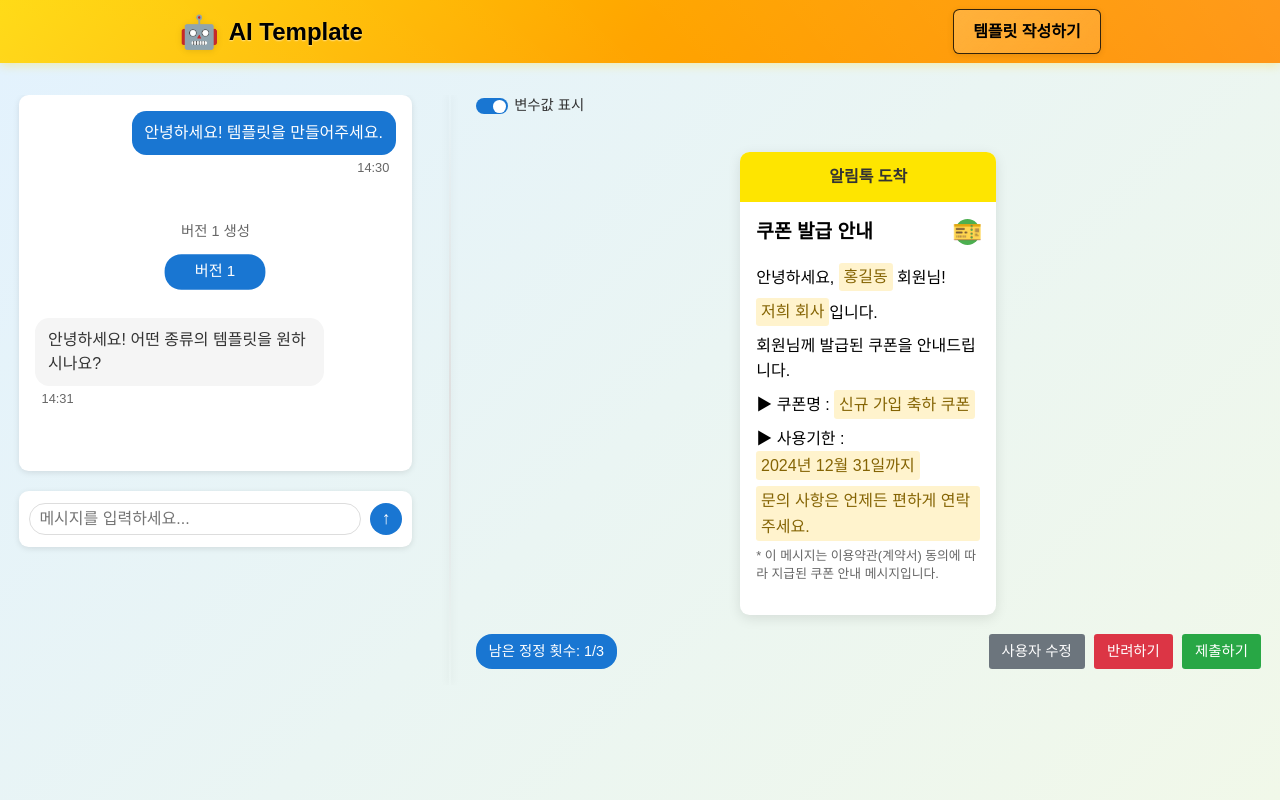
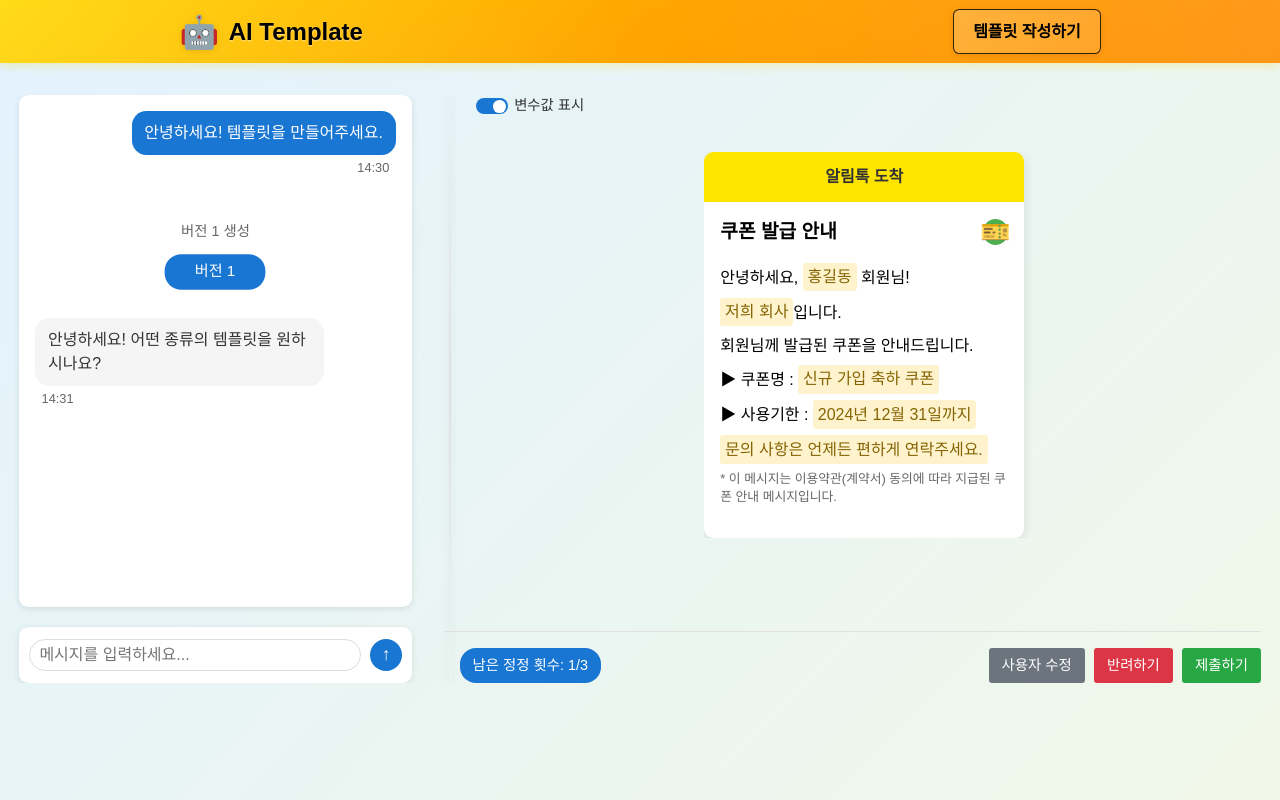
Before and after one commit to Kernel180-BE12/final_6team_pls_jober, a Vue app in the folder front/: page /template/result in a window 1280 px wide. Built offline with nearby package versions, Linux system fonts and the light colour scheme; what @tanstack/vue-query would draw is missing.

Commit message:
refactor: 전반적인 스타일링 수적
- px -> rem 수정
- 전체 화면에 스크롤 나오는거 수정 (vw, overflow : auto 사용)
- templateResultView 버튼 위치들, 미리보기 등 구조 수정

```diff
--- a/front/src/components/KakaoPreviewComponent.vue
+++ b/front/src/components/KakaoPreviewComponent.vue
@@ -188,8 +188,7 @@ const cancelEditing = () => {
   border-radius: 0.6rem;
   overflow: hidden;
   box-shadow: 0 0.2rem 0.8rem rgba(0, 0, 0, 0.1);
-  width: 16rem;
-  max-width: 16rem;
+  width: 20rem;
   flex-shrink: 0;
   align-self: center;
 }
--- a/front/src/views/TemplateResultView.vue
+++ b/front/src/views/TemplateResultView.vue
@@ -337,6 +337,7 @@ const selectVersion = (versionNumber: number) => {
 </script>
 
 <style scoped>
+/* 전체 컨테이너 스타일 */
 .template-result-container {
   min-height: 100vh;
   display: flex;
@@ -344,6 +345,7 @@ const selectVersion = (versionNumber: number) => {
   position: relative;
 }
 
+/* 메인 콘텐츠 영역 */
 .main-content {
   flex: 1;
   background: linear-gradient(135deg, #E3F2FD 0%, #F1F8E9 100%);
@@ -351,6 +353,7 @@ const selectVersion = (versionNumber: number) => {
   overflow: auto;
 }
 
+/* 콘텐츠 래퍼 */
 .content-wrapper {
   max-width: 1400px;
   margin: 0 auto;
@@ -358,6 +361,7 @@ const selectVersion = (versionNumber: number) => {
   overflow-x: hidden;
 }
 
+/* 좌우 분할 레이아웃 */
 .split-layout {
   display: flex;
   gap: 0;
@@ -366,6 +370,7 @@ const selectVersion = (versionNumber: number) => {
   min-width: 50rem;
 }
 
+/* 분할선 스타일 */
 .split-layout::after {
   content: '';
   position: absolute;
@@ -377,41 +382,73 @@ const selectVersion = (versionNumber: number) => {
   box-shadow: 0 0 0.5rem rgba(0, 0, 0, 0.1);
 }
 
+/* 왼쪽 패널 (채팅 영역) */
 .left-panel {
   flex: 1;
   display: flex;
   flex-direction: column;
   gap: 1.2rem;
   padding-right: 2rem;
-  min-width: 20rem;
+  width: 20rem;
 }
 
+/* 오른쪽 패널 (미리보기 영역) */
 .right-panel {
   flex: 2;
   display: flex;
   flex-direction: column;
   gap: 1.2rem;
   padding-left: 2rem;
-  min-width: 16rem;
-  overflow: auto;
+  width: 20rem;
+  overflow: hidden;
+  position: relative;
 }
 
+/* 미리보기와 사이드바 컨테이너 */
 .preview-and-sidebar-container {
   display: flex;
   gap: 1rem;
   transition: transform 0.3s ease;
   align-self: center;
+  max-height: 70vh;
+  overflow: hidden;
+  margin-bottom: 1rem;
 }
 
+/* 반려 사이드바가 열렸을 때의 상태 */
 .preview-and-sidebar-container.with-rejection-sidebar {
   transform: translateX(1rem);
 }
 
+/* 카카오톡 미리보기 래퍼 */
 .kakao-preview-wrapper {
   flex-shrink: 0;
   align-self: center;
+  max-height: 70vh;
+  overflow-y: auto;
+  padding-right: 0.5rem;
 }
 
+/* 스크롤바 스타일링 */
+.kakao-preview-wrapper::-webkit-scrollbar {
+  width: 0.4rem;
+}
+
+.kakao-preview-wrapper::-webkit-scrollbar-track {
+  background: #f1f1f1;
+  border-radius: 0.2rem;
+}
+
+.kakao-preview-wrapper::-webkit-scrollbar-thumb {
+  background: #c1c1c1;
+  border-radius: 0.2rem;
+}
+
+.kakao-preview-wrapper::-webkit-scrollbar-thumb:hover {
+  background: #a8a8a8;
+}
+
+/* 반려 사이드바 패널 */
 .rejection-sidebar-panel {
   width: 14rem;
   max-width: 14rem;
@@ -419,12 +456,14 @@ const selectVersion = (versionNumber: number) => {
   z-index: 10;
 }
 
+/* 변수값 표시 토글 */
 .variables-toggle {
   display: flex;
   justify-content: flex-start;
   margin-bottom: 1rem;
 }
 
+/* 토글 라벨 */
 .toggle-label {
   display: flex;
   align-items: center;
@@ -438,6 +477,7 @@ const selectVersion = (versionNumber: number) => {
   display: none;
 }
 
+/* 토글 슬라이더 */
 .toggle-slider {
   width: 2rem;
   height: 1rem;
@@ -447,6 +487,7 @@ const selectVersion = (versionNumber: number) => {
   transition: background-color 0.2s ease;
 }
 
+/* 토글 슬라이더 내부 원형 버튼 */
 .toggle-slider:before {
   content: '';
   position: absolute;
@@ -459,14 +500,17 @@ const selectVersion = (versionNumber: number) => {
   transition: transform 0.2s ease;
 }
 
+/* 토글 활성화 상태 */
 .toggle-label input:checked + .toggle-slider {
   background-color: #1976d2;
 }
 
+/* 토글 활성화 시 슬라이더 버튼 이동 */
 .toggle-label input:checked + .toggle-slider:before {
   transform: translateX(1rem);
 }
 
+/* 메시지 버블 */
 .message-bubble {
   background-color: #f5f5f5;
   padding: 1rem;
@@ -481,12 +525,14 @@ const selectVersion = (versionNumber: number) => {
   margin: 0.4rem 0;
 }
 
+/* 버전 버튼 컨테이너 */
 .version-button {
   display: flex;
   gap: 0.6rem;
   justify-content: center;
 }
 
+/* 버전 버튼 기본 스타일 */
 .btn-version {
   background-color: #666;
   color: white;
@@ -499,6 +545,7 @@ const selectVersion = (versionNumber: number) => {
   max-width: 6rem;
 }
 
+/* 수정된 버전 버튼 스타일 */
 .btn-version-modified {
   background-color: #28a745;
   color: white;
@@ -516,6 +563,7 @@ const selectVersion = (versionNumber: number) => {
   background-color: #218838;
 }
 
+/* 템플릿 설명 */
 .template-description {
   background-color: #f8f9fa;
   padding: 1rem;
@@ -533,17 +581,19 @@ const selectVersion = (versionNumber: number) => {
 
 
 
-/* 채팅 관련 스타일 */
+/* ===== 채팅 관련 스타일 ===== */
+/* 채팅 이력 컨테이너 */
 .chat-history-container {
   background-color: white;
   border-radius: 0.6rem;
   padding: 1rem;
-  height: 23.5rem;
+  height: 32rem;
   box-shadow: 0 0.1rem 0.4rem rgba(0, 0, 0, 0.1);
   display: flex;
   flex-direction: column;
 }
 
+/* 채팅 이력 목록 */
 .chat-history {
   display: flex;
   flex-direction: column;
@@ -552,20 +602,24 @@ const selectVersion = (versionNumber: number) => {
   overflow-y: auto;
 }
 
+/* 개별 채팅 메시지 */
 .chat-message {
   display: flex;
   flex-direction: column;
   gap: 0.2rem;
 }
 
+/* 사용자 메시지 정렬 */
 .chat-message.user {
   align-items: flex-end;
 }
 
+/* 봇 메시지 정렬 */
 .chat-message.bot {
   align-items: flex-start;
 }
 
+/* 메시지 내용 스타일 */
 .message-content {
   padding: 0.6rem 0.8rem;
   border-radius: 0.9rem;
@@ -573,32 +627,38 @@ const selectVersion = (versionNumber: number) => {
   word-wrap: break-word;
 }
 
+/* 사용자 메시지 배경색 */
 .chat-message.user .message-content {
   background-color: #1976d2;
   color: white;
 }
 
+/* 봇 메시지 배경색 */
 .chat-message.bot .message-content {
   background-color: #f5f5f5;
   color: #333;
 }
 
+/* 메시지 시간 표시 */
 .message-time {
   font-size: 0.8rem;
   color: #666;
   margin: 0 0.4rem;
 }
 
+/* 버전 생성 지점 */
 .version-creation-point {
   margin: 1rem 0;
   text-align: center;
 }
 
+/* 버전 구분선 */
 .version-divider {
   position: relative;
   margin: 0.8rem 0;
 }
 
+/* 버전 구분선 스타일 */
 .version-divider::before {
   content: '';
   position: absolute;
@@ -609,6 +669,7 @@ const selectVersion = (versionNumber: number) => {
   background: linear-gradient(90deg, transparent, #ddd, transparent);
 }
 
+/* 버전 라벨 */
 .version-label {
   background: white;
   padding: 0 0.8rem;
@@ -619,6 +680,7 @@ const selectVersion = (versionNumber: number) => {
   z-index: 1;
 }
 
+/* 버전 버튼들 */
 .version-buttons {
   display: flex;
   gap: 0.4rem;
@@ -627,6 +689,7 @@ const selectVersion = (versionNumber: number) => {
   margin-top: 0.6rem;
 }
 
+/* 버전 버튼 기본 스타일 (채팅 영역) */
 .btn-version {
   background-color: #666;
   color: white;
@@ -639,15 +702,18 @@ const selectVersion = (versionNumber: number) => {
   transition: all 0.2s ease;
 }
 
+/* 버전 버튼 호버 효과 */
 .btn-version:hover {
   background-color: #555;
 }
 
+/* 활성화된 버전 버튼 */
 .btn-version.active {
   background-color: #1976d2;
   transform: scale(1.05);
 }
 
+/* 채팅 입력 컨테이너 */
 .chat-input-container {
   background-color: white;
   border-radius: 0.6rem;
@@ -656,6 +722,7 @@ const selectVersion = (versionNumber: number) => {
   box-shadow: 0 0.1rem 0.4rem rgba(0, 0, 0, 0.1);
 }
 
+/* 입력 필드 컨테이너 */
 .input-field {
   display: flex;
   gap: 0.6rem;
@@ -663,6 +730,7 @@ const selectVersion = (versionNumber: number) => {
   height: 100%;
 }
 
+/* 메시지 입력 필드 */
 .message-input {
   flex: 1;
   padding: 0.4rem 0.6rem;
@@ -673,11 +741,13 @@ const selectVersion = (versionNumber: number) => {
   height: 2rem;
 }
 
+/* 메시지 입력 필드 포커스 상태 */
 .message-input:focus {
   border-color: #1976d2;
   box-shadow: 0 0 0 0.1rem rgba(25, 118, 210, 0.1);
 }
 
+/* 전송 버튼 */
 .btn-send {
   background-color: #1976d2;
   color: white;
@@ -694,18 +764,27 @@ const selectVersion = (versionNumber: number) => {
   transition: background-color 0.2s ease;
 }
 
+/* 전송 버튼 호버 효과 */
 .btn-send:hover {
   background-color: #1565c0;
 }
 
-/* 액션 버튼들 스타일 */
+/* ===== 액션 버튼들 스타일 ===== */
+/* 액션 버튼 컨테이너 */
 .action-buttons-container {
   display: flex;
   justify-content: space-between;
   align-items: center;
   margin-bottom: 1rem;
+  position: absolute;
+  bottom: -2rem;
+  left: 0;
+  right: 0;
+  padding: 1rem 0;
+  border-top: 0.05rem solid #e0e0e0;
 }
 
+/* 정정 횟수 표시 */
 .correction-count {
   background-color: #1976d2;
   color: white;
@@ -713,13 +792,16 @@ const selectVersion = (versionNumber: number) => {
   border-radius: 1rem;
   font-size: 0.9rem;
   font-weight: 500;
+  margin-left: 1rem;
 }
 
+/* 액션 버튼들 */
 .action-buttons {
   display: flex;
   gap: 0.6rem;
 }
 
+/* 공통 버튼 스타일 */
 .btn-modify,
 .btn-submit,
 .btn-reject {
@@ -733,22 +815,27 @@ const selectVersion = (versionNumber: number) => {
   transition: background-color 0.2s ease;
 }
 
+/* 제출 버튼 스타일 */
 .btn-submit {
   background-color: #28a745;
 }
 
+/* 제출 버튼 호버 효과 */
 .btn-submit:hover {
   background-color: #218838;
 }
 
+/* 반려 버튼 스타일 */
 .btn-reject {
   background-color: #dc3545;
 }
 
+/* 반려 버튼 호버 효과 */
 .btn-reject:hover {
   background-color: #c82333;
 }
 
+/* 수정 버튼 호버 효과 */
 .btn-modify:hover {
   background-color: #5a6268;
 }
```
